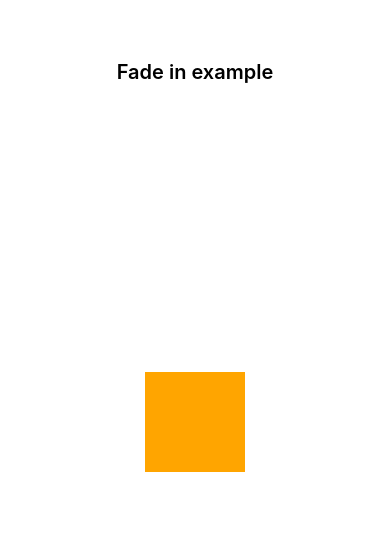
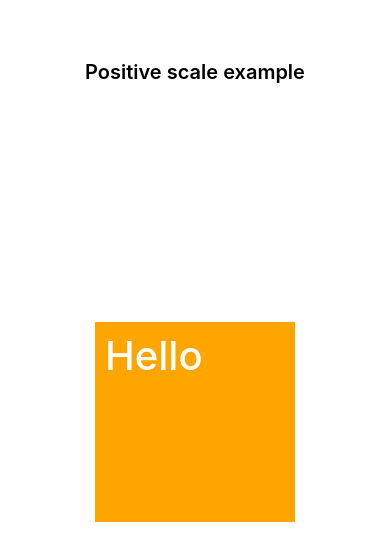
Before and after one commit to ck3g/RNAnimationExamples, a React Native app: screen / in a window 390 px wide. Shown: the top 560 px of the page. Built offline with nearby package versions, Linux system fonts and the light colour scheme.

Commit message:
Add positive scale example

```diff
--- a/App.js
+++ b/App.js
@@ -3,7 +3,8 @@ import { StyleSheet, Text, View, TouchableOpacity } from 'react-native';
 import {
   VerticalMotionExample,
   FadeOutExample,
-  FadeInExample
+  FadeInExample,
+  PositiveScaleExample
 } from './examples';
 
 const examples = {
@@ -18,12 +19,16 @@ const examples = {
   fadeIn: {
     title: 'Fade in example',
     component: FadeInExample
+  },
+  positiveScale: {
+    title: 'Positive scale example',
+    component: PositiveScaleExample
   }
 }
 
 export default class App extends React.Component {
   state = {
-    currentExample: 'fadeIn'
+    currentExample: 'positiveScale'
   }
 
   render() {
--- /dev/null
+++ b/examples/PositiveScaleExample.js
@@ -0,0 +1,48 @@
+import React from 'react';
+import { Animated, Text } from 'react-native';
+
+class PositiveScaleExample extends React.Component {
+  state = {
+    animation: new Animated.Value(1)
+  }
+
+  componentDidMount() {
+    Animated.timing(
+      this.state.animation,
+      {
+        toValue: 2,
+        duration: 2000
+      }
+    ).start();
+  }
+
+  render() {
+    const animationStyles = {
+      transform: [
+        { scale: this.state.animation }
+      ]
+    };
+
+    return (
+      <Animated.View style={[objectStyles.object, animationStyles]}>
+        <Text style={objectStyles.text}>Hello</Text>
+      </Animated.View>
+    );
+  }
+}
+
+const objectStyles = {
+  object: {
+    backgroundColor: 'orange',
+    width: 100,
+    height: 100
+  },
+  text: {
+    fontSize: 20,
+    fontWeight: '500',
+    color: 'white',
+    padding: 5
+  }
+}
+
+export { PositiveScaleExample };
--- a/examples/index.js
+++ b/examples/index.js
@@ -1,3 +1,4 @@
 export * from './VerticalMotionExample';
 export * from './FadeOutExample';
 export * from './FadeInExample';
+export * from './PositiveScaleExample';
```
